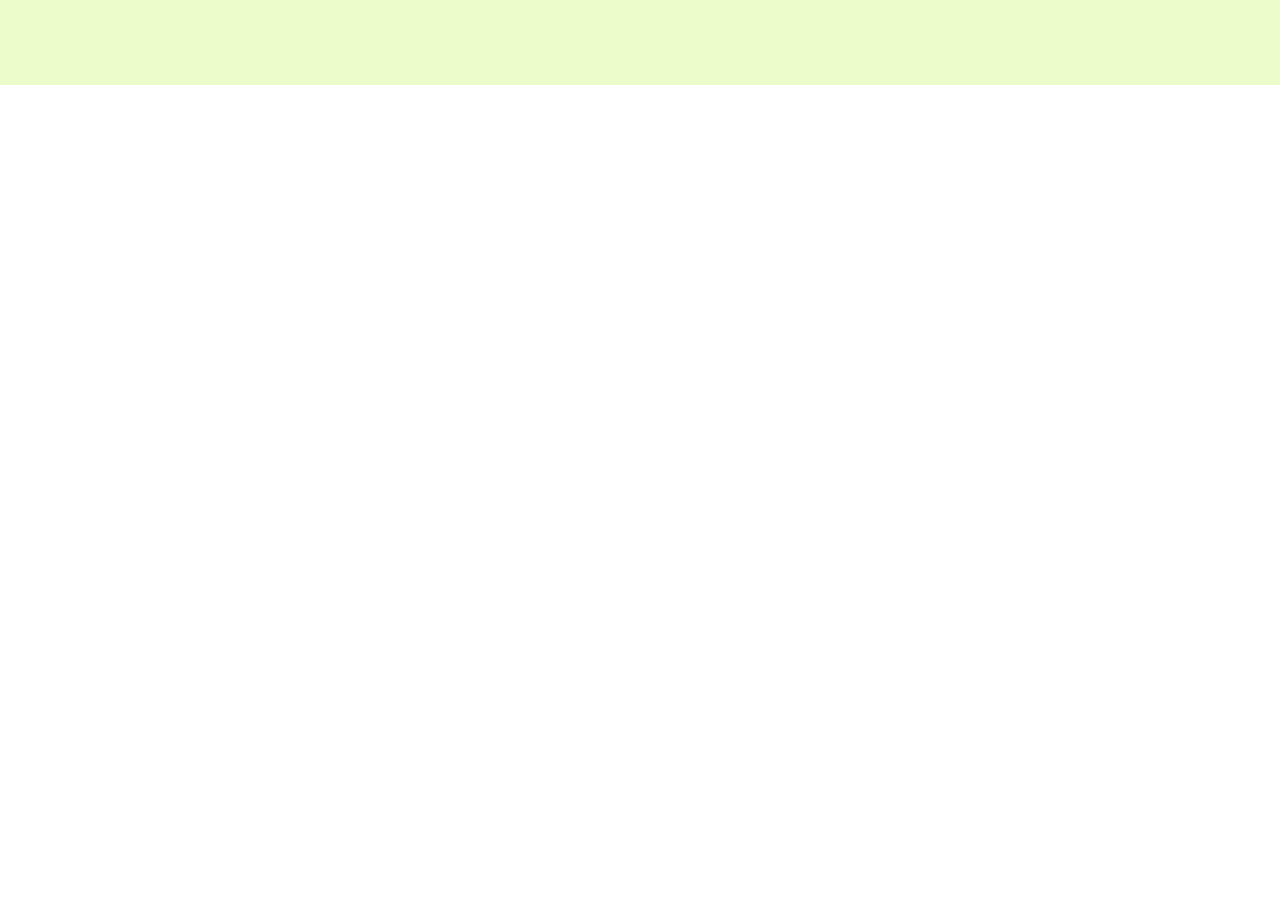
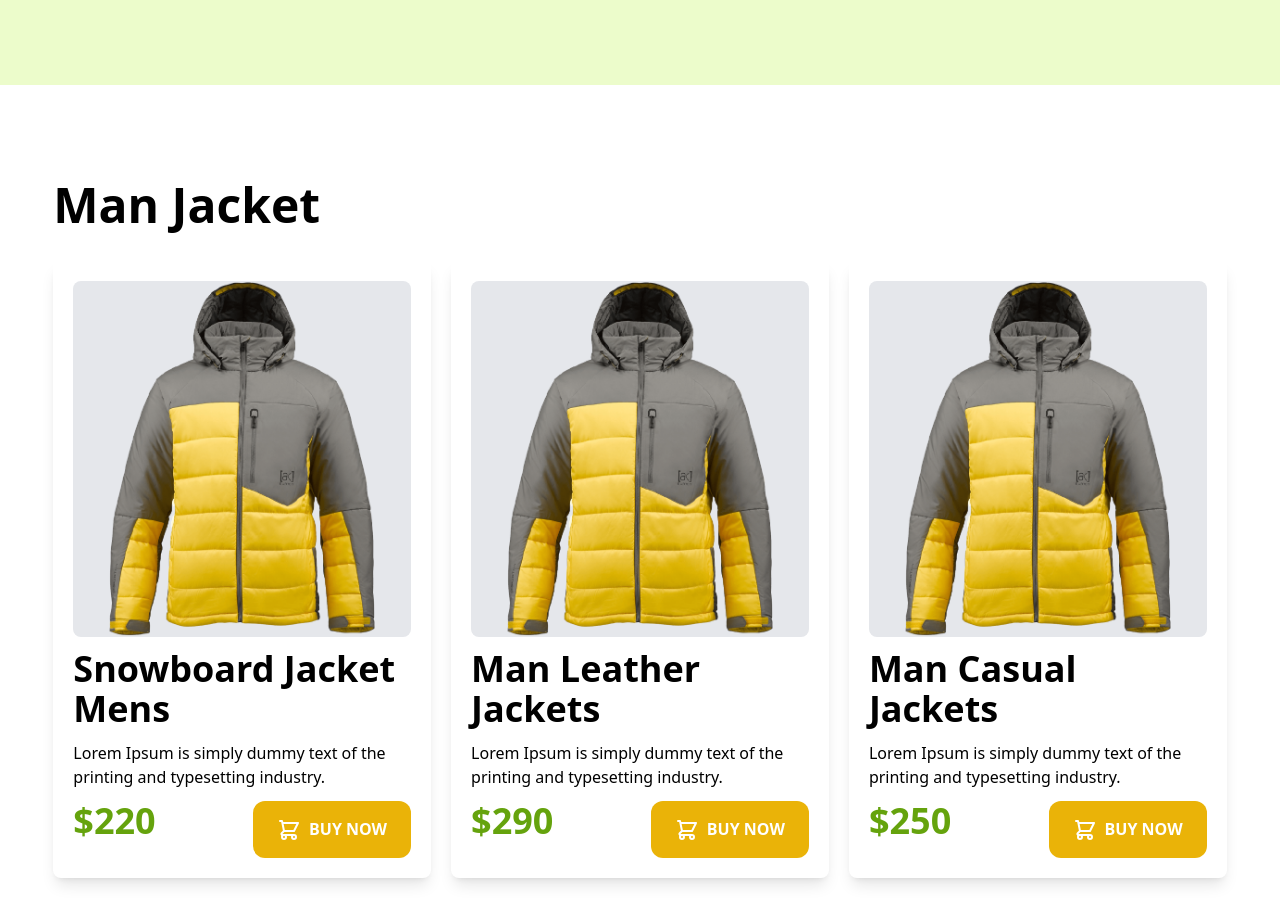
Before and after one commit to mishkat433/arctic-fashion-tailwind, a plain HTML site: page index.html in a window 1280 px wide. Shown: the part 578-1502 px from the top of the page. Before the commit the page ends 800 px from the top, so only its background shows below. Drawn offline with nearby package versions, Linux system fonts and the light colour scheme.

Commit message:
man jacket added

```diff
--- a/index.html
+++ b/index.html
@@ -36,7 +36,8 @@
                 </h1>
                 <p>Lorem ipsum dolor sit amet consectetur adipisicing elit. Quos sequi ad,
                     ut earum expedita laboriosam numquam ex.</p>
-                <button class="uppercase bg-lime-600 px-6 py-4 rounded-xl text-white">
+                <button
+                    class="uppercase bg-yellow-500 px-6 py-4 rounded-xl font-bold text-white hover:scale-110 transition-all">
                     <svg xmlns="http://www.w3.org/2000/svg" class="h-6 w-6 inline mr-2" fill="none" viewBox="0 0 24 24"
                         stroke="currentColor" stroke-width="2">
                         <path stroke-linecap="round" stroke-linejoin="round"
@@ -44,11 +45,78 @@
                     </svg>buy now</button>
             </div>
             <div>
-                <img class="lg:my-20 sm:mt-12 lg:w-1/2 lg:w-full" src="./images/model.png" alt="">
+                <img class="lg:my-20 sm:mt-12 md:w-full lg:w-full" src="./images/model.png" alt="">
             </div>
         </section>
     </header>
     <!-- header end -->
+
+    <!-- main start -->
+
+    <main class="container mx-auto w-11/12">
+        <section class="lg:mt-24 mt-20 lg:mb-16">
+            <h1 class="text-5xl mb-8 font-semibold">Man Jacket</h1>
+            <div class="grid lg:grid-cols-3 md:grid-cols-2 grid-cols-1  gap-5">
+                <div class="p-5 rounded-lg shadow-lg space-y-3">
+                    <div class="bg-gray-200 rounded-lg flex justify-center">
+                        <img src="./images/jacket-4.png" alt="">
+                    </div>
+                    <h2 class="lg:text-4xl text-3xl font-bold">Snowboard Jacket Mens</h2>
+                    <p>Lorem Ipsum is simply dummy text of the
+                        printing and typesetting industry.</p>
+                    <div class="flex justify-between">
+                        <h3 class="text-lime-600 font-bold text-4xl">$220</h3>
+                        <button
+                            class="uppercase bg-yellow-500 px-6 py-4 rounded-xl font-bold text-white hover:scale-110 transition-all">
+                            <svg xmlns="http://www.w3.org/2000/svg" class="h-6 w-6 inline mr-2" fill="none"
+                                viewBox="0 0 24 24" stroke="currentColor" stroke-width="2">
+                                <path stroke-linecap="round" stroke-linejoin="round"
+                                    d="M3 3h2l.4 2M7 13h10l4-8H5.4M7 13L5.4 5M7 13l-2.293 2.293c-.63.63-.184 1.707.707 1.707H17m0 0a2 2 0 100 4 2 2 0 000-4zm-8 2a2 2 0 11-4 0 2 2 0 014 0z" />
+                            </svg>buy now</button>
+                    </div>
+                </div>
+                <div class="p-5 rounded-lg shadow-lg space-y-3">
+                    <div class="bg-gray-200 rounded-lg ">
+                        <img src="./images/jacket-4.png" alt="">
+                    </div>
+                    <h2 class="lg:text-4xl text-3xl font-bold">Man Leather Jackets</h2>
+                    <p>Lorem Ipsum is simply dummy text of the
+                        printing and typesetting industry.</p>
+                    <div class="flex justify-between">
+                        <h3 class="text-lime-600 font-bold text-4xl">$290</h3>
+                        <button
+                            class="uppercase bg-yellow-500 px-6 py-4 rounded-xl font-bold text-white hover:scale-110 transition-all">
+                            <svg xmlns="http://www.w3.org/2000/svg" class="h-6 w-6 inline mr-2" fill="none"
+                                viewBox="0 0 24 24" stroke="currentColor" stroke-width="2">
+                                <path stroke-linecap="round" stroke-linejoin="round"
+                                    d="M3 3h2l.4 2M7 13h10l4-8H5.4M7 13L5.4 5M7 13l-2.293 2.293c-.63.63-.184 1.707.707 1.707H17m0 0a2 2 0 100 4 2 2 0 000-4zm-8 2a2 2 0 11-4 0 2 2 0 014 0z" />
+                            </svg>buy now</button>
+                    </div>
+                </div>
+                <div class="p-5 rounded-lg shadow-lg space-y-3">
+                    <div class="bg-gray-200 rounded-lg">
+                        <img src="./images/jacket-4.png" alt="">
+                    </div>
+                    <h2 class="lg:text-4xl text-3xl font-bold">Man Casual Jackets</h2>
+                    <p>Lorem Ipsum is simply dummy text of the
+                        printing and typesetting industry.</p>
+                    <div class="flex justify-between">
+                        <h3 class="text-lime-600 font-bold text-4xl">$250</h3>
+                        <button
+                            class="uppercase bg-yellow-500 px-6 py-4 rounded-xl font-bold text-white hover:scale-110 transition-all">
+                            <svg xmlns="http://www.w3.org/2000/svg" class="h-6 w-6 inline mr-2" fill="none"
+                                viewBox="0 0 24 24" stroke="currentColor" stroke-width="2">
+                                <path stroke-linecap="round" stroke-linejoin="round"
+                                    d="M3 3h2l.4 2M7 13h10l4-8H5.4M7 13L5.4 5M7 13l-2.293 2.293c-.63.63-.184 1.707.707 1.707H17m0 0a2 2 0 100 4 2 2 0 000-4zm-8 2a2 2 0 11-4 0 2 2 0 014 0z" />
+                            </svg>buy now</button>
+                    </div>
+                </div>
+            </div>
+        </section>
+    </main>
+
+    <!-- main end -->
+
 </body>
 
 </html>
```
